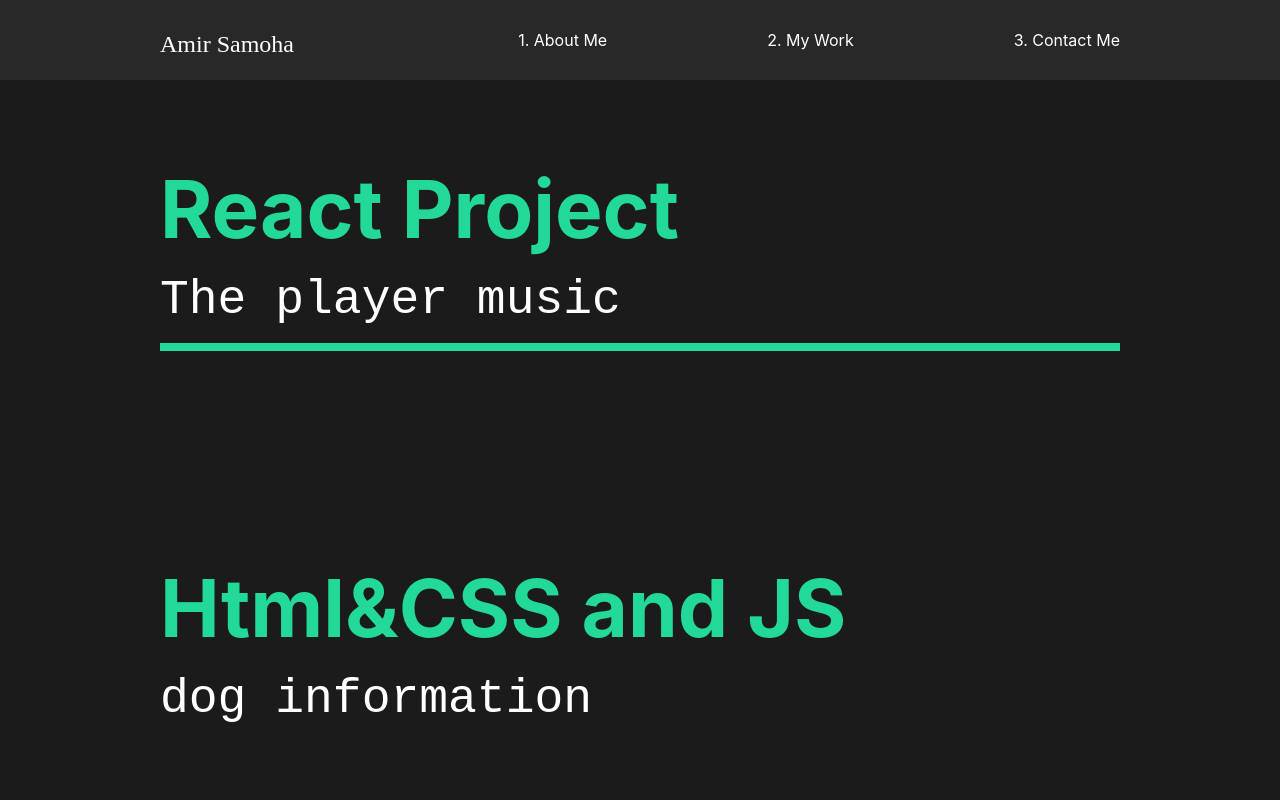
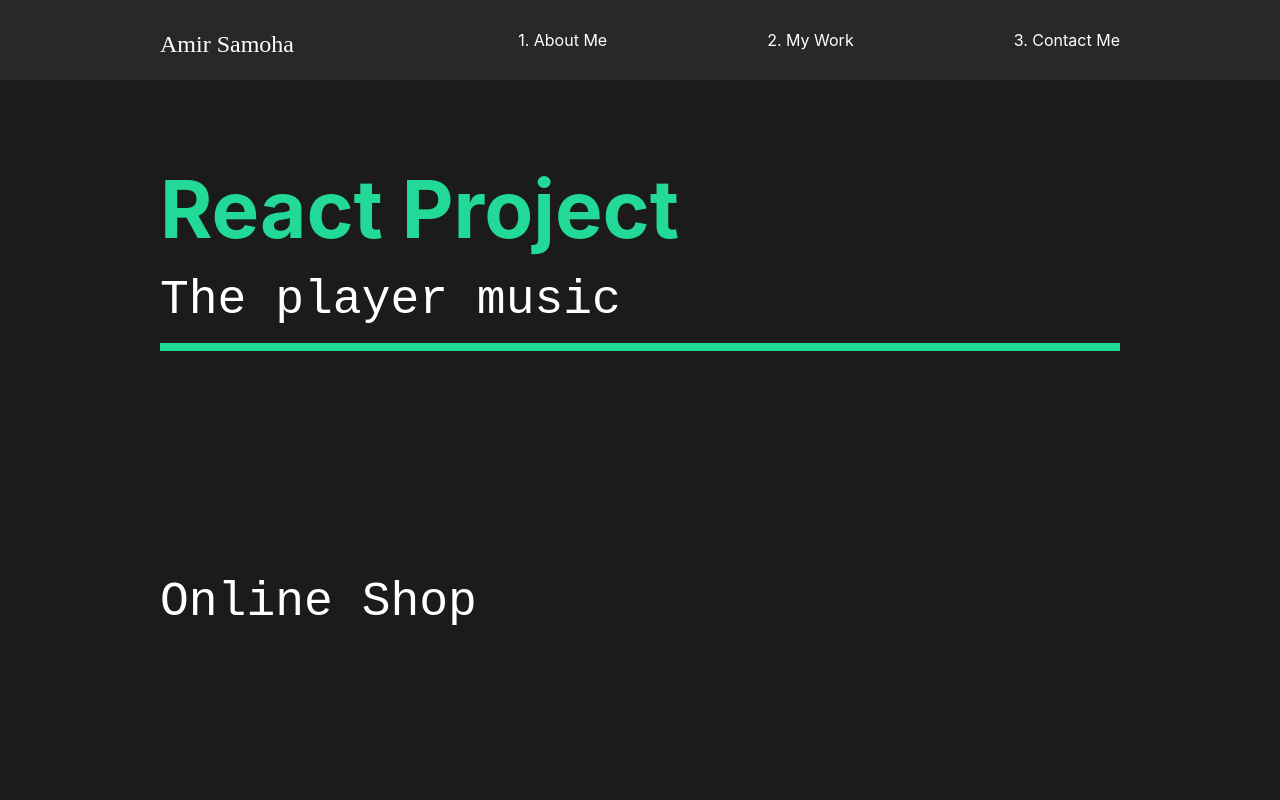
Before and after one commit to AmirSamoha/my-profile-web, a React (Create React App) app: page /work in a window 1280 px wide. Shown: the top 800 px of the page. Built offline with nearby package versions, Linux system fonts and the light colour scheme.

Commit message:
add online shop web

```diff
--- a/src/pages/OurWork.js
+++ b/src/pages/OurWork.js
@@ -16,10 +16,15 @@ const OurWork = () => {
         </Link>
         <motion.div variants={lineAnimation} className="line"></motion.div>
       </Project>
+      <Project>
+        <Link to="https://onlineshop-amirsamoha.onrender.com">
+          <Title>Online Shop</Title>
+        </Link>
+      </Project>
 
       <ProjectTitle>Html&CSS and JS </ProjectTitle>
       <Project>
-        <Link>{/* <img src={theracer} alt="theracer" /> */}</Link>
+        <Link>{/* */}</Link>
         <Title>dog information</Title>
       </Project>
       <Project>
```
